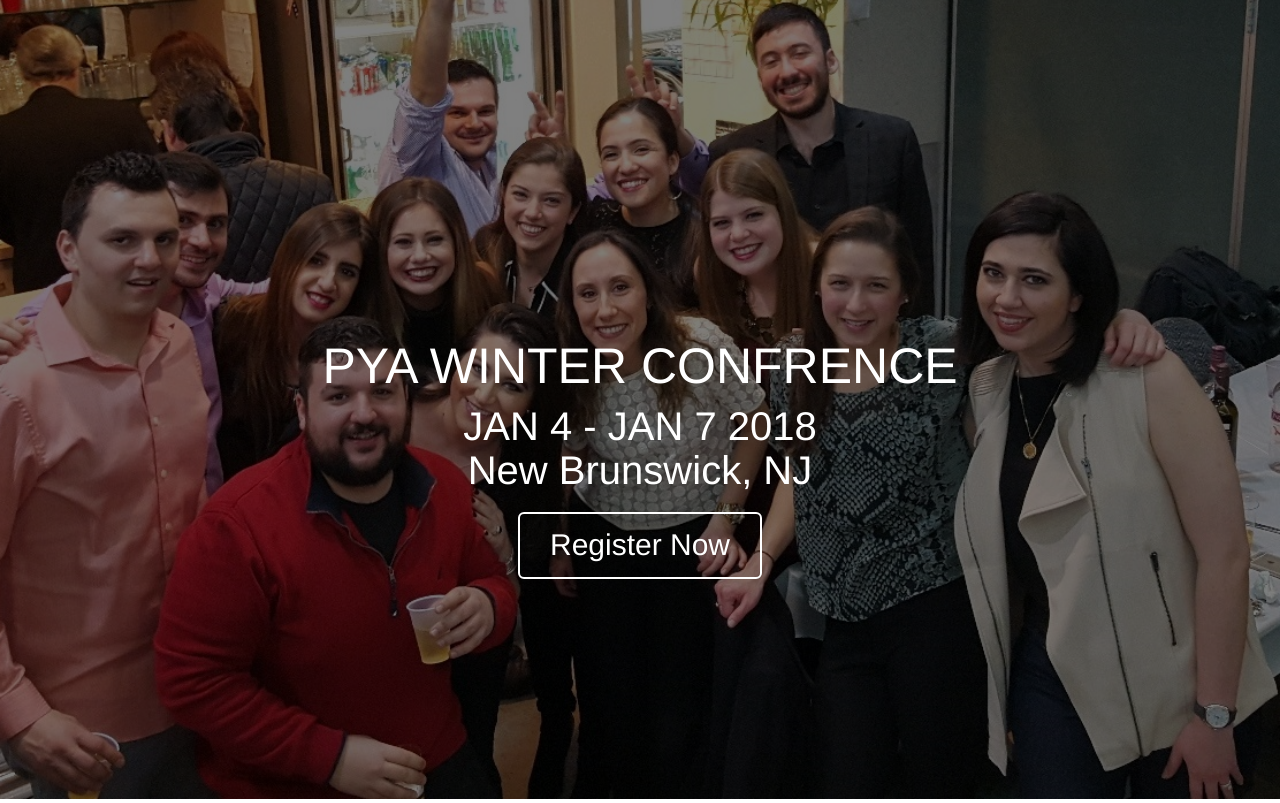
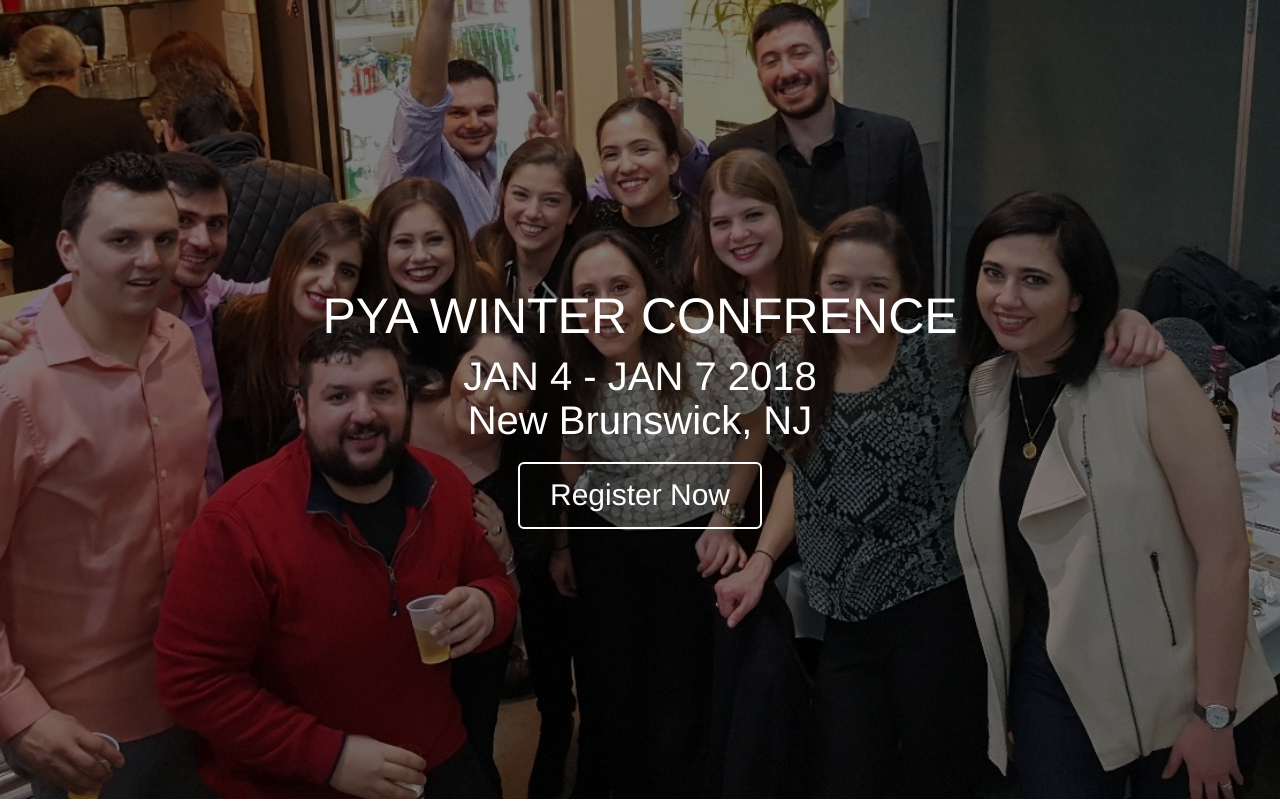
Before and after one commit to eHatz/CretanSite, a PHP site: page / in a window 1280 px wide. Shown: the part 53-856 px from the top of the page. Run offline with PHP 8.4, Linux system fonts and the light colour scheme; some libraries are stand-ins or nearby versions.

```diff
--- a/css/main.css
+++ b/css/main.css
@@ -17,13 +17,15 @@
 .home-register .home-register-txt {
 	background-color: rgba(0, 0, 0, .5);
 	height: 100vh;
+	display: table;
+	width: 100%;
 }
 .home-register .home-register-inner {
 	color: white;
 	text-align: center;
-	max-width: 700px;
 	margin: auto;
-	padding-top: 40vh;
+	display: table-cell;
+	vertical-align: middle;
 }
 .home-register .home-register-inner h1{
 	font-size: 50px;
```
